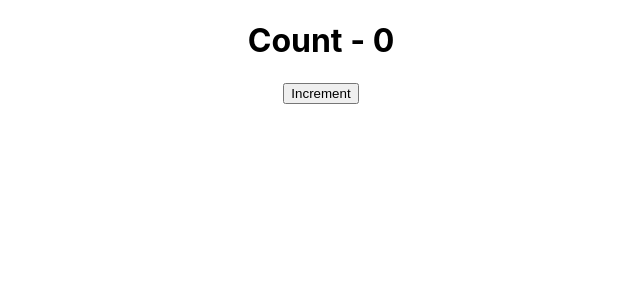
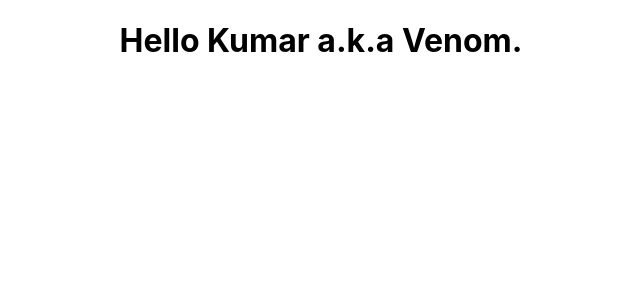
Before and after one commit to harivishvanath7/ReactJs, a React (Create React App) app: page / in a window 1280 px wide. Shown: the top 300 px of the page, without its empty margins (319-959 px from the left). Built offline with nearby package versions, Linux system fonts and the light colour scheme.

Commit message:
second commit

```diff
--- a/src/App.js
+++ b/src/App.js
@@ -9,7 +9,7 @@ import Counter from './components/Counter';
 function App() {
   return (
     <div className="App">
-      <Counter />
+      <Greet name="Kumar" heroName="Venom" />
     </div>
   );
 }
--- a/src/components/Counter.js
+++ b/src/components/Counter.js
@@ -12,15 +12,24 @@ class Counter extends Component {
     increment(){
       this.setState({
         count: this.state.count + 1
-      })
-      console.log(this.state.count)
+      },
+      () => {console.log(this.state.count)}
+      )
+    }
+
+    incrementFive(){
+      this.increment()
+      this.increment()
+      this.increment()
+      this.increment()
+      this.increment()
     }
 
     render() {
     return (
       <div>
             <h1>Count - {this.state.count}</h1>
-            <button onClick={() => this.increment()}>Increment</button>
+            <button onClick={() => this.incrementFive()}>Increment</button>
       </div>
     )
   }
--- a/src/components/Greet.js
+++ b/src/components/Greet.js
@@ -8,7 +8,7 @@ import React from 'react'
 
 const Greet = (props) => {
     return(
-        <h1>Hello {props.name}</h1>
+        <h1>Hello {props.name} a.k.a {props.heroName}.</h1>
     )
 }
 
```
